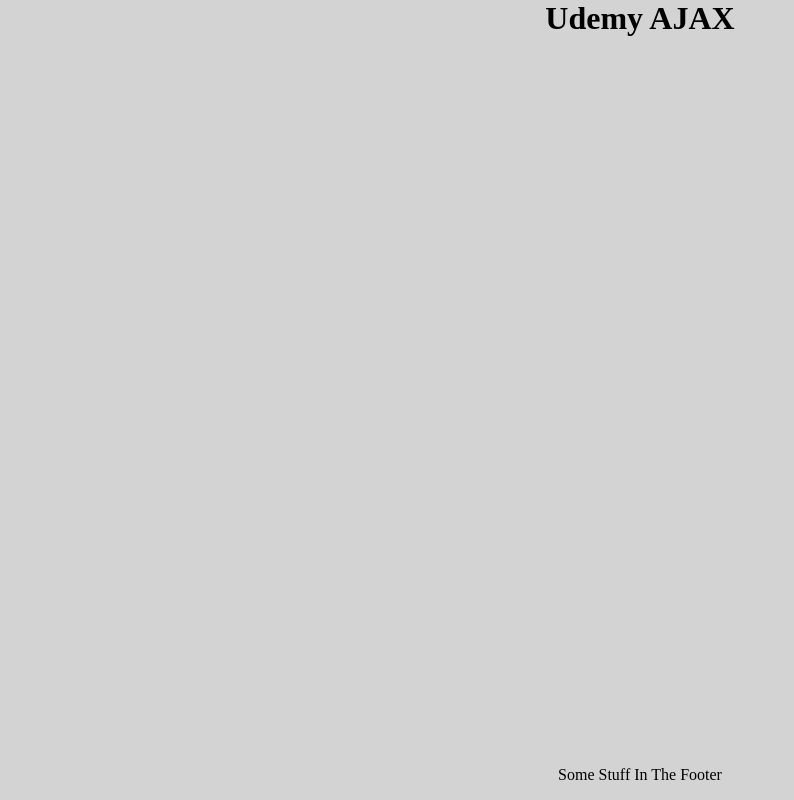
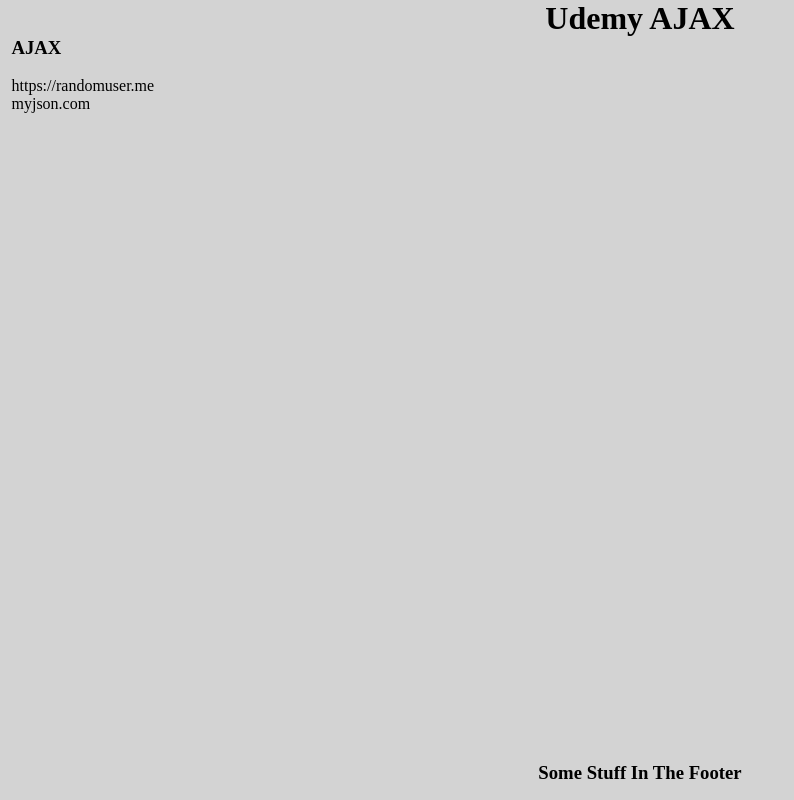
Before and after one commit to ernestdpeterson/udemyAJAX, a website: page index.html in a window 1280 px wide. Shown: the whole page, without its empty margins (0-794 px from the left). Drawn offline with nearby package versions, Linux system fonts and the light colour scheme.

Commit message:
Tests and first notes completed.

```diff
--- a/index.html
+++ b/index.html
@@ -11,7 +11,16 @@
 <body>
 
     <header id="theHeader"></header>
-    <section id="notes"></section>
+    <section id="notes">
+        <h3>AJAX</h3>
+        <br>
+        <p>
+            https://randomuser.me
+            <br>
+            myjson.com
+            <br>
+        </p>
+    </section>
     <footer id="theFooter"></footer>
 
 <script src="js/main.js">
--- a/js/main.js
+++ b/js/main.js
@@ -1,4 +1,4 @@
 /* eslint-env jquery */
 
 $('#theHeader').html('<h1>Udemy AJAX</h1>');
-$('#theFooter').html('Some Stuff In The Footer');
+$('#theFooter').html('<h3>Some Stuff In The Footer</h3>');
```
